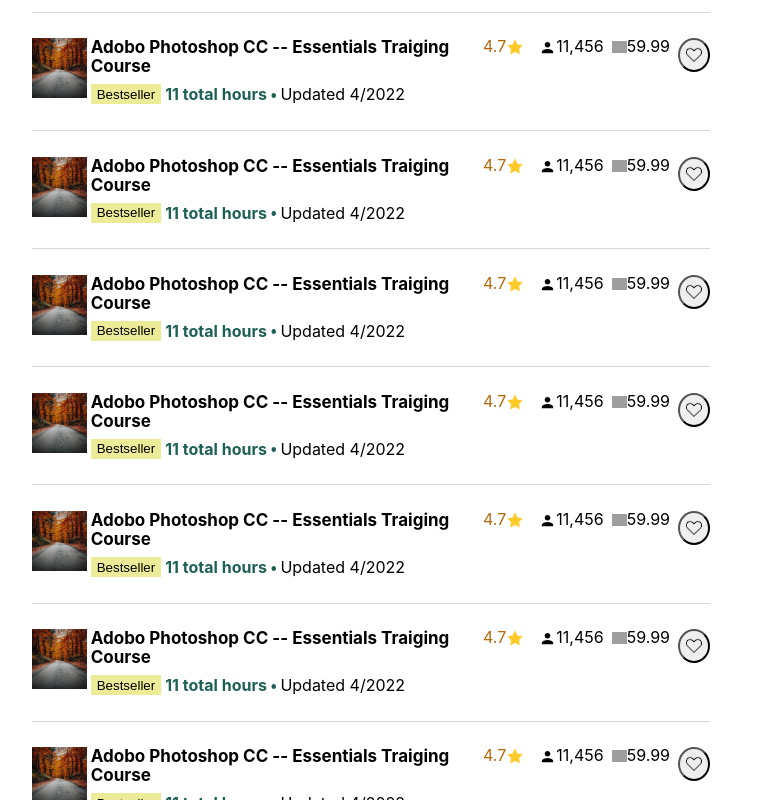
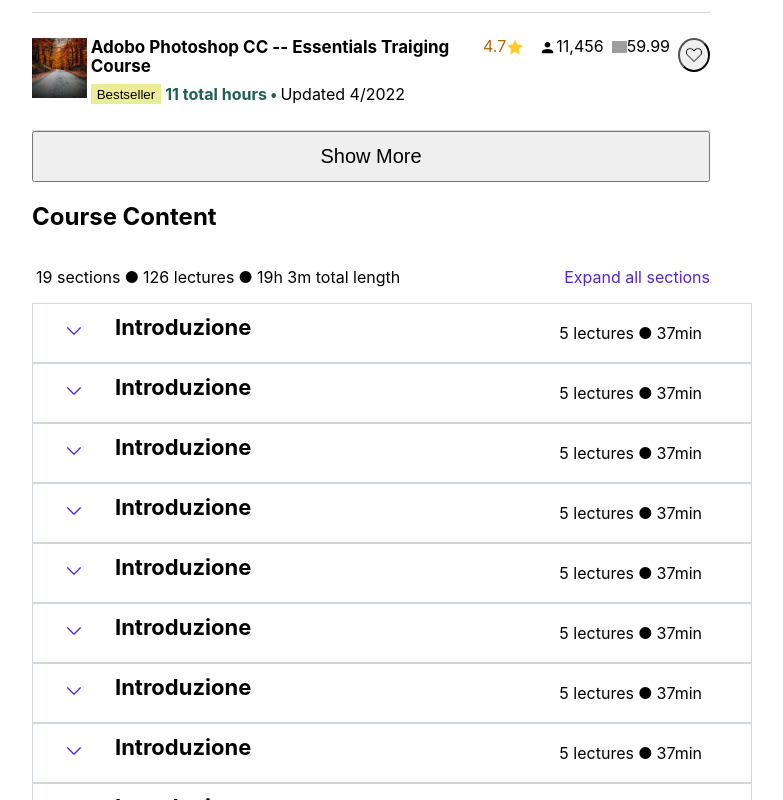
Before and after one commit to seniorogbonna/test-nuxt, a Nuxt app: page / in a window 1280 px wide. Shown: the part 1900-2700 px from the top of the page, without its empty margins (110-893 px from the left). Built offline with nearby package versions, Linux system fonts and the light colour scheme; grey boxes are pictures that could not be loaded.

Commit message:
update the listcard

```diff
--- a/components/AppCourseList.vue
+++ b/components/AppCourseList.vue
@@ -1,10 +1,24 @@
 <template>
   <h2>Students Also bought</h2>
-  <ListCard v-for="(list, i) in listItems" :listItem="list" :key="i" />
+  <ListCard v-for="(list, i) in listItemData" :listItem="list" :key="i" />
+  <div>
+    <button @click="showButton(expand)" class="w-60 show-button pointer">{{ expand? 'Show Less': 'Show More' }}</button>
+  </div>
+
 </template>
 
-<script lang="ts">
-const listItemsData = [
+<style lang="postcss">
+.show-button {
+  width: 60%;
+  font-size: 20px;
+  padding-top: 12px;
+  padding-bottom: 12px;
+}
+</style>
+
+<script lang="ts" setup>
+import { defineComponent, PropType, ref } from 'vue'
+let listItemsData = [
   {
     url: "/img/image.jpg",
     courseName: "Adobo Photoshop CC -- Essentials Traiging Course",
@@ -126,12 +140,22 @@
     price: "59.99",
   },
 ];
+// const temp = listItemsData.slice(0, 4);
+const tempData = ref<{}[]>(listItemsData);
+const listItemData = ref<{}[]>(listItemsData);
+const expand = ref<boolean>(false);
+listItemData.value = tempData.value.slice(0, 4);
 
-export default {
-  data() {
-    return {
-      listItems: listItemsData,
-    }
+function showButton(flag: boolean) {
+
+  expand.value = !flag;
+  if (!expand.value) {
+    listItemData.value = tempData.value.slice(0, 4);
+  } else {
+    listItemData.value = tempData.value;
   }
 }
+
+
+
 </script>
--- a/components/ListCard.vue
+++ b/components/ListCard.vue
@@ -1,6 +1,6 @@
 <template>
   <div class="d-flex padding-listItem border-bottom border-color-gray w-60">
-    <img :src="listItem.url" width="60px" height="60px" alt="">
+    <img :src="listItem.url" width="60" height="60" alt="">
     <div class="d-flex">
       <div class="pl-1 w-60">
         <div class="font-bold font-17">{{ listItem.courseName }}</div>
```
